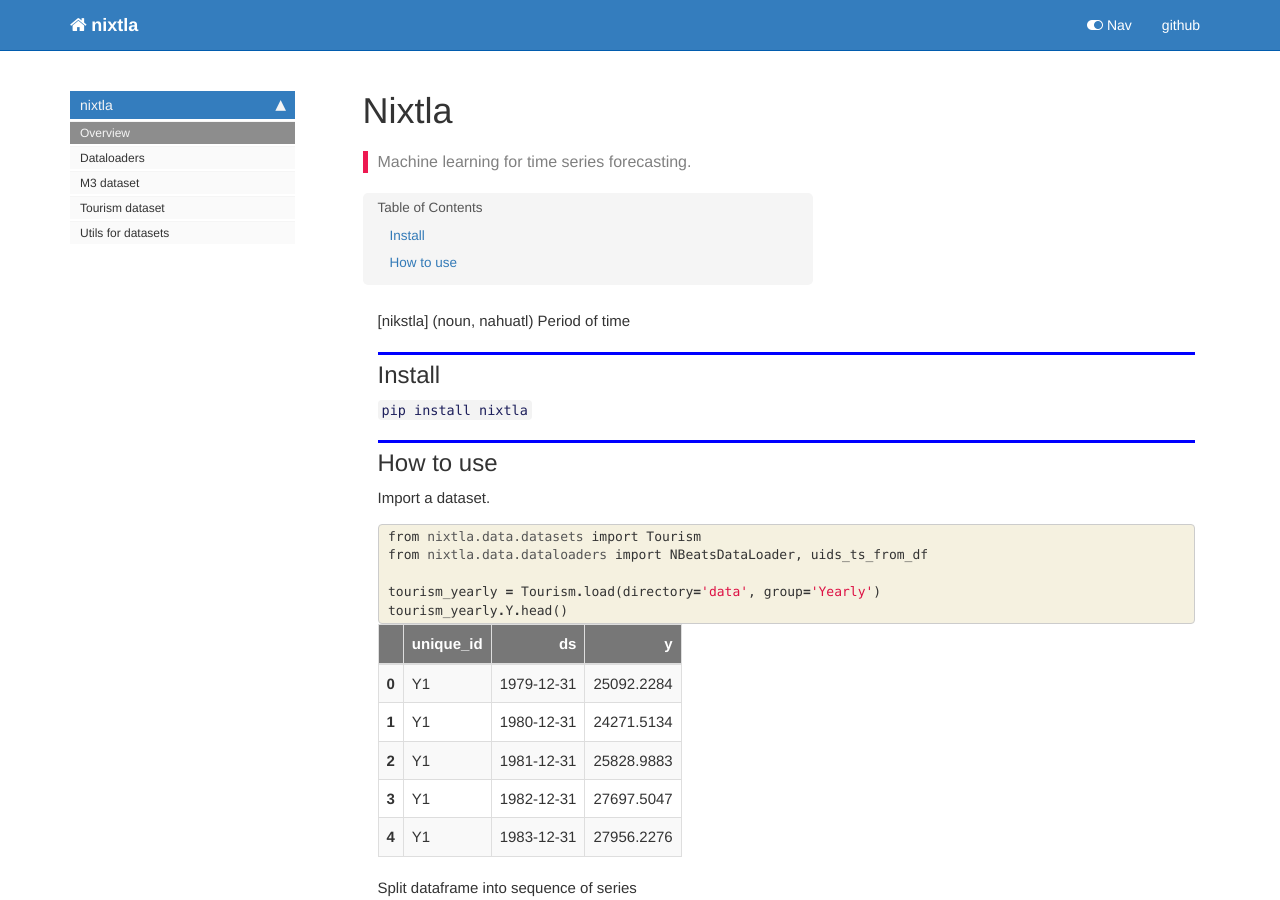
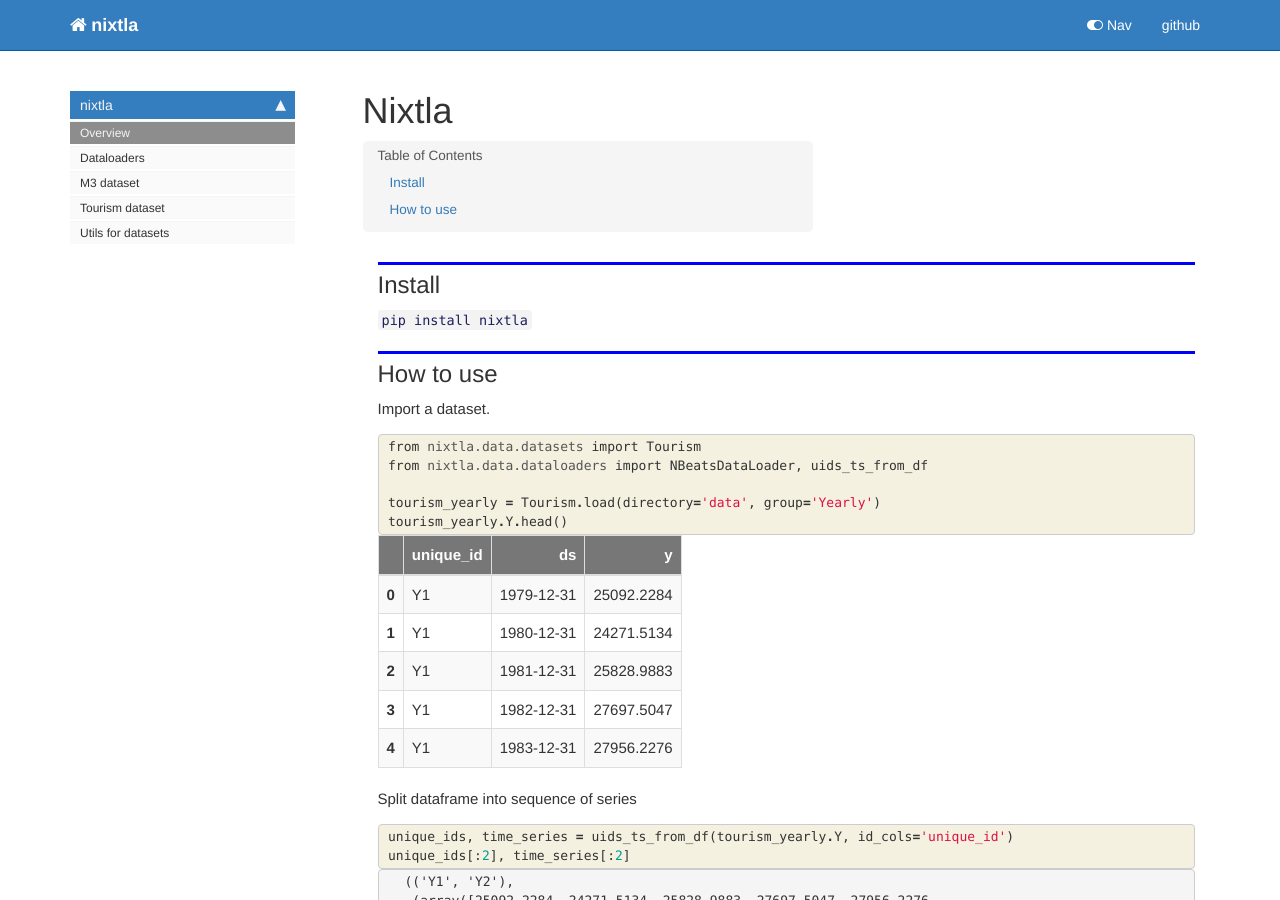
Before and after one commit to Nixtla/Nixtla, a Jekyll site: the page built from docs/index.html, in a window 1280 px wide and 900 px high. Built offline with Jekyll 4.4.1, drawn with Linux system fonts in a browser that asks for light colours; nearby versions of some CDN libraries; comment, search, counter and statistics services are not loaded.

Commit message:
change index again and include action to run only on push or pr

```diff
--- a/docs/index.html
+++ b/docs/index.html
@@ -6,8 +6,8 @@
 keywords: fastai
 sidebar: home_sidebar
 
-summary: "Machine learning for time series forecasting."
-description: "Machine learning for time series forecasting."
+
+
 nb_path: "nbs/index.ipynb"
 ---
 <!--
@@ -29,13 +29,6 @@
 </div>
     {% endraw %}
 
-<div class="cell border-box-sizing text_cell rendered"><div class="inner_cell">
-<div class="text_cell_render border-box-sizing rendered_html">
-<p>[nikstla]  (noun, nahuatl) Period of time</p>
-
-</div>
-</div>
-</div>
 <div class="cell border-box-sizing text_cell rendered"><div class="inner_cell">
 <div class="text_cell_render border-box-sizing rendered_html">
 <h2 id="Install">Install<a class="anchor-link" href="#Install"> </a></h2>
```
Also changed, not shown: .github/workflows/main.yml, README.md, 1 other file.
